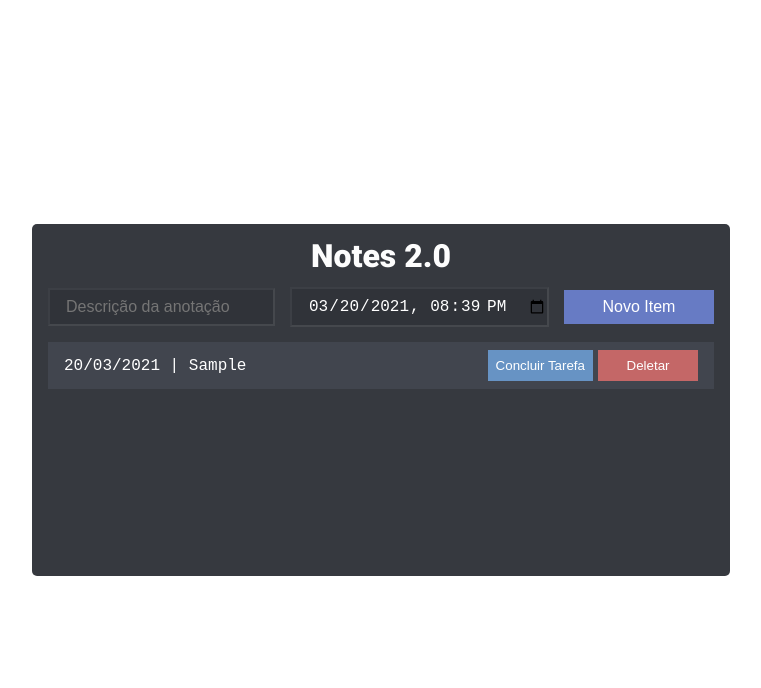
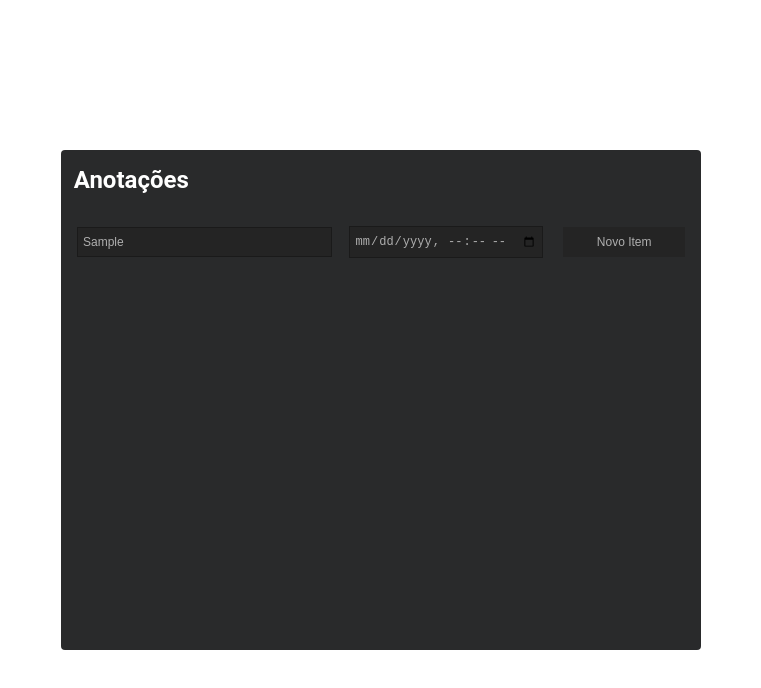
Before and after one commit to andersonmdn/alura, a plain HTML site: page JavaScript - WEB/index.html in a window 1280 px wide. Both pictures are taken after typing "Sample" into the empty fields and a click on the button "Novo Item". Shown: the whole page, without its empty margins (259-1020 px from the left). Drawn offline with nearby package versions, Linux system fonts and the light colour scheme; a web font is replaced by a local one.

Commit message:
JS Course 100% and Update CSS

```diff
--- a/JavaScript - WEB/assets/css/app.css
+++ /dev/null
@@ -1,7 +0,0 @@
-.app {
-	display: flex;
-	align-items: center;
-	justify-content: center;
-	width: 100vw;
-	height: 100vh;
-}
--- a/JavaScript - WEB/assets/css/button.css
+++ /dev/null
@@ -1,24 +0,0 @@
-.button {
-	border: 1px;
-	color: #ffffff;
-	text-transform: capitalize;
-	cursor: pointer;
-	padding: 0.5rem;
-	min-width: 100px;
-}
-
-.button + .button {
-	margin-left: 5px;
-}
-
-.button--done {
-	background: #677BC4;
-}
-
-.button--check {
-	background: #6793c4;
-}
-
-.button--delete {
-	background: #c46767;
-}
--- a/JavaScript - WEB/assets/css/list/list-item.css
+++ /dev/null
@@ -1,17 +0,0 @@
-.list__item {
-	background-color: #41454e;
-	color: #ffffff;
-	display: flex;
-	justify-content: space-between;
-	align-items: center;
-	margin-bottom: 0.5rem;
-	padding: 0.5rem 1rem;
-}
-
-.list__item__buttons {
-
-}
-
-.list__item--done {
-	text-decoration: line-through;
- }
--- a/JavaScript - WEB/assets/css/list/list.css
+++ /dev/null
@@ -1,42 +0,0 @@
-.list {
-	margin-top: 15px;
-	list-style: none;
-	width: 100%;
-}
-/*
-.task {
-	background-color: rgba(255, 255, 255, 0.1);
-	color: #F6F1D1;
-	display: flex;
-	justify-content: space-between;
-	margin-bottom: 0.5rem;
-	padding: 1rem 3rem;
-}
-
-.check-button, .delete-button {
-background-color: #F6F1D1;
-border: none;
-box-shadow: 0 0 8px rgba(0, 0, 0, 0.1);
-outline: none;
-border-radius: 2px;
-cursor: pointer;
-}
-
-.task.done .check-button {
-background-color: #46494C;
-color: #F6F1D1;
-}
-
-.check-icon {
-display: block;
-padding: 1px;
-width: 10px;
-height: 10px;
-background-color: transparent;
-border-radius: 50%;
-}
-
-.task.done .check-icon {
-background-color: #0B2027;
-}
-*/
--- a/JavaScript - WEB/assets/css/reset.css
+++ /dev/null
@@ -1,48 +0,0 @@
-/* http://meyerweb.com/eric/tools/css/reset/
-   v2.0 | 20110126
-   License: none (public domain)
-*/
-
-html, body, div, span, applet, object, iframe,
-h1, h2, h3, h4, h5, h6, p, blockquote, pre,
-a, abbr, acronym, address, big, cite, code,
-del, dfn, em, img, ins, kbd, q, s, samp,
-small, strike, strong, sub, sup, tt, var,
-b, u, i, center,
-dl, dt, dd, ol, ul, li,
-fieldset, form, label, legend,
-table, caption, tbody, tfoot, thead, tr, th, td,
-article, aside, canvas, details, embed,
-figure, figcaption, footer, header, hgroup,
-menu, nav, output, ruby, section, summary,
-time, mark, audio, video {
-	margin: 0;
-	padding: 0;
-	border: 0;
-	font-size: 100%;
-	font: inherit;
-	vertical-align: baseline;
-}
-/* HTML5 display-role reset for older browsers */
-article, aside, details, figcaption, figure,
-footer, header, hgroup, menu, nav, section {
-	display: block;
-}
-body {
-	line-height: 1;
-}
-ol, ul {
-	list-style: none;
-}
-blockquote, q {
-	quotes: none;
-}
-blockquote:before, blockquote:after,
-q:before, q:after {
-	content: '';
-	content: none;
-}
-table {
-	border-collapse: collapse;
-	border-spacing: 0;
-}
--- /dev/null
+++ b/JavaScript - WEB/assets/css/style.css
@@ -0,0 +1,167 @@
+:root {
+	--white: #afafaf;
+	--background-1: #292a2b;
+	--background-2: #1a1a1a;
+	--background-3: #242424;
+}
+
+
+body {
+	margin: 0;
+}
+
+.app {
+	display: flex;
+	align-items: center;
+	justify-content: center;
+	width: 100vw;
+	height: 100vh;
+}
+
+.todo-list {
+	background-color: var(--background-1);
+	font-family: 'Roboto';
+	width: 50%;
+	/* max-width: 600px; */
+	min-height: 500px;
+	border-radius: 0.25rem;
+}
+
+.title {
+	font-size: 1.5rem;
+	padding: 0rem 0.8rem;
+	font-family: 'Roboto';
+	color: #fff;
+}
+
+.form {
+	padding: 1rem;
+	display: flex;
+	justify-content: space-between;
+	align-items: center;
+}
+
+.form ::placeholder {
+	color: inherit;
+	opacity: 1;
+}
+
+.form-input, .form-button {
+	border-radius: 0;
+	font-size: 0.75rem;
+}
+
+.form-input {
+	background: var(--background-3);
+	border-radius: 0.2px;
+	border: 1px solid var(--background-2);
+	color: var(--white);
+	outline: none;
+	padding: 0px 5px;
+}
+
+.form-input-anotacao {
+	min-height: 28px;
+	width: 40%;
+}
+
+.form-input-datetime {
+	min-height: 30px;
+	width: 30%;
+}
+
+.form-button {
+	min-height: 30px;
+	border: 1px;
+	color: var(--white);
+  	background: var(--background-3);
+	cursor: pointer;
+	margin-left: 0.25rem;
+	width: 20%;
+}
+
+.form-button:hover {
+	background: #161616;
+}
+
+.list {
+	padding: 0;
+	list-style: none;
+	width: 100%;
+}
+
+.task {
+  background-color: var(--background-3);
+  color: var(--white);
+  display: flex;
+  justify-content: space-between;
+  margin: 0 1rem;
+  padding: 1rem 1.5rem;
+}
+
+.task p {
+	max-width: 55%;
+}
+
+.button-group {
+	display: flex;
+	justify-content: center;
+	align-items: center;
+	width: 40%;
+}
+
+.check-button, .delete-button {
+	border-radius: 2px;
+	border: none;
+	box-shadow: 0 0 8px rgba(0, 0, 0, 0.1);
+	color: #fff;
+	cursor: pointer;
+	min-height: 24px;
+	outline: none;
+	text-transform: capitalize;
+	width: 100%;
+	max-width: 100px;
+}
+
+.check-button {
+	background: #60ad5e;
+	margin-right: 1rem;
+}
+
+.check-button:hover {
+	background: #2e7d32;
+}
+
+.delete-button {
+	background: #d32f2f;
+}
+
+.task.done .check-button {
+	background: #60ad5e;
+	color: #F6F1D1;
+}
+
+.check-icon {
+	display: block;
+	padding: 1px;
+	width: 10px;
+	height: 10px;
+	background-color: transparent;
+	border-radius: 50%;
+}
+
+.content {
+	margin: 0;
+}
+
+.content-data {
+	color: var(--white);
+	display: flex;
+	justify-content: flex-start;
+	margin-bottom: 0.5rem;
+	padding: 1rem 1.5rem;
+}
+
+.task.done .content {
+	text-decoration: line-through;
+}
--- a/JavaScript - WEB/assets/css/toDo/toDo-form.css
+++ /dev/null
@@ -1,38 +0,0 @@
-.to-do__form {
-	display: flex;
-	justify-content: center;
-	background-color: transparent;
-	display: flex;
-	justify-content: space-between;
-	align-items: center;
-}
-
-.to-do__form input,
-.to-do__form button {
-	border-radius: 0;
-	padding: 0.50rem 0;
-	font-size: 1rem;
-}
-
-.to-do__form input {
-	outline: none;
-	border-color: rgba(255, 255, 255, 0.1);
-	background-color: #303339;
-	width: 100%;
-	padding-left: 1rem;
-	color: #ffffff;
-}
-
-.to-do__form input + input {
-	margin-left: 15px;
-	margin-right: 15px;
-}
-
-.to-do__form button {
-	background: #677BC4;
-	min-width: 150px;
-}
-
-.to-do__form button:hover {
-	background: #5464a0;
-}
--- a/JavaScript - WEB/assets/css/toDo/toDo-title.css
+++ /dev/null
@@ -1,8 +0,0 @@
-.to-do__title {
-	font-size: 2rem;
-	font-family: "Roboto", serif;
-	color: #FDFDFD;
-	margin-bottom: 15px;
-	text-align: center;
-	font-weight: 800;
-}
--- a/JavaScript - WEB/assets/css/toDo/toDo.css
+++ /dev/null
@@ -1,8 +0,0 @@
-.to-do {
-	background-color: #36393F;
-	font-family: "Space Mono", monospace;
-	padding: 1rem;
-	min-width: 50vw;
-	min-height: 40vh;
-	border-radius: 5px;
-}
--- /dev/null
+++ b/JavaScript - WEB/componentes/carregaTarefa.js
@@ -0,0 +1,15 @@
+import { ordenaDatas, removeDatasRepetidas } from "../service/data.js"
+import { criaData } from "./criaData.js"
+export const carregaTarefa = () => {
+    const lista = document.querySelector('[data-list]')
+
+    const tarefasCadastradas = JSON.parse(localStorage.getItem('tarefas'))||[]
+
+    lista.innerHTML = " "
+    const dataUnicas = removeDatasRepetidas(tarefasCadastradas)
+    ordenaDatas(dataUnicas)
+
+	 dataUnicas.forEach((dia) => {
+        lista.appendChild(criaData(dia))
+    })
+}
--- a/JavaScript - WEB/componentes/concluiTarefa.js
+++ b/JavaScript - WEB/componentes/concluiTarefa.js
@@ -1,23 +1,25 @@
-const BotaoConclui = () => {
-	const botaoConclui = document.createElement('button')
+const concluirTarefa = ( atualiza, id) => {
+    const tarefaCadastradas = JSON.parse(localStorage.getItem('tarefas'))
 
-	botaoConclui.classList.add('button')
-	botaoConclui.classList.add('button--check')
-	botaoConclui.innerText = 'Concluir Tarefa'
+    tarefaCadastradas[id].concluida = !tarefaCadastradas[id].concluida
+    localStorage.setItem('tarefas', JSON.stringify(tarefaCadastradas))
 
-	botaoConclui.addEventListener('click', concluirTarefa)
+    atualiza()
 
-	return botaoConclui
 }
 
-const concluirTarefa = (evento) => {
-	const botaoConclui = evento.target
+const BotaoConclui = (atualiza, id) => {
+    const botaoConclui = document.createElement('button')
 
-	const tarefaCompleta = botaoConclui.parentElement.parentElement
+    botaoConclui.classList.add('check-button')
+    botaoConclui.innerText = 'concluir'
 
-	botaoConclui.innerText = botaoConclui.innerText == "Concluir Tarefa" ? "Abrir Tarefa" : "Concluir Tarefa";
+    botaoConclui.addEventListener('click', ()=> concluirTarefa(atualiza, id))
 
-	tarefaCompleta.classList.toggle('list__item--done')
+    return botaoConclui
+
 }
 
+
+
 export default BotaoConclui
--- /dev/null
+++ b/JavaScript - WEB/componentes/criaData.js
@@ -0,0 +1,23 @@
+import {Tarefa} from './criaTarefa.js'
+
+export const criaData = (data) => {
+    const tarefas = JSON.parse(localStorage.getItem('tarefas'))||[]
+    const dataMoment = moment(data, 'DD/MM/YYYY')
+    const dataTopo = document.createElement('li')
+    const conteudo = `<p class="content-data">${dataMoment.format('DD/MM/YYYY')}</p>`
+
+
+    dataTopo.innerHTML = conteudo
+
+    tarefas.forEach(((tarefa, id) => {
+        const dia = moment(tarefa.dataFormatada, 'DD/MM/YYYY')
+
+        const diff = dataMoment.diff(dia)
+        if(diff === 0){
+            dataTopo.appendChild(Tarefa(tarefa, id))
+        }
+
+    }))
+
+    return dataTopo
+}
--- a/JavaScript - WEB/componentes/criaTarefa.js
+++ b/JavaScript - WEB/componentes/criaTarefa.js
@@ -1,48 +1,60 @@
+import { carregaTarefa } from './carregaTarefa.js'
 import BotaoConclui from './concluiTarefa.js'
 import BotaoDeleta from './deletaTarefa.js'
 
+
 export const handleNovoItem = (evento) => {
     evento.preventDefault()
-	const tarefas = JSON.parse(localStorage.getItem('tarefas')) || []
-
-	const lista = document.querySelector('[data-list]')
+    const tarefas = JSON.parse(localStorage.getItem('tarefas'))||[]
     const input = document.querySelector('[data-form-input]')
     const valor = input.value
 
-	const calendario = document.querySelector('[data-form-datetime]')
+    const calendario = document.querySelector('[data-form-date]')
     const data = moment(calendario.value)
 
-	if (!valor) {
-		return
-	}
+	 if (data.isValid()) {
+		const horario = data.format('HH:mm')
+		const dataFormatada = data.format('DD/MM/YYYY')
+		const concluida = false
 
 		const dados = {
-		text: valor,
-		data
+			valor,
+			dataFormatada,
+			horario,
+			concluida
 		}
-
-	lista.appendChild(Tarefa(dados))
 
 		const tarefasAtualizadas = [...tarefas, dados]
 
-	localStorage.setItem("tarefas", JSON.stringify(tarefasAtualizadas))
+		localStorage.setItem('tarefas', JSON.stringify(tarefasAtualizadas))
 
-	input.value = ""
+		input.value = " "
+
+		carregaTarefa()
+	 }
 }
 
-export const Tarefa = (dados) => {
+export const Tarefa = ({ valor, horario, concluida }, id) => {
+
 	const tarefa = document.createElement('li')
-	const buttons = document.createElement('div')
+	const grupoBotoes = document.createElement('div')
 
-	tarefa.classList.add('list__item')
-	buttons.classList.add('list__item__buttons')
-	const conteudo = `<p class="content">${dados.data.format('DD/MM/YYYY')} | ${dados.text}</p>`
+    const conteudo = `<p class="content">${horario} | ${valor}</p>`
+    if( concluida ) {
+       tarefa.classList.add('done')
+    }
+
+    tarefa.classList.add('task')
 
     tarefa.innerHTML = conteudo
+	 grupoBotoes.classList.add('button-group')
+	 grupoBotoes.appendChild(BotaoConclui(carregaTarefa, id))
+    grupoBotoes.appendChild(BotaoDeleta(carregaTarefa, id))
+	 tarefa.appendChild(grupoBotoes)
 
-	buttons.appendChild(BotaoConclui())
-	buttons.appendChild(BotaoDeleta())
-	tarefa.appendChild(buttons)
 
-	return tarefa;
+
+
+    return tarefa
+
 }
--- a/JavaScript - WEB/componentes/deletaTarefa.js
+++ b/JavaScript - WEB/componentes/deletaTarefa.js
@@ -1,22 +1,21 @@
-const BotaoDeleta = () => {
-	const botaoDeleta = document.createElement('button')
-
-	botaoDeleta.classList.add('button')
-	botaoDeleta.classList.add('button--delete')
-	botaoDeleta.innerText = 'deletar'
-	botaoDeleta.addEventListener('click', deletarTarefa)
-
-	return botaoDeleta
+const deletarTarefa = (atualiza, id) => {
+ const index = id
+ const tarefasCadastradas = JSON.parse(localStorage.getItem('tarefas'))
+ tarefasCadastradas.splice(index, 1)
+ localStorage.setItem('tarefas', JSON.stringify(tarefasCadastradas))
+ atualiza()
 }
 
-const deletarTarefa = (evento) => {
-	const botaoDeleta = evento.target
+const BotaoDeleta = (atualiza, id) => {
+    const botaoDeleta = document.createElement('button')
 
-	const tarefaCompleta = botaoDeleta.parentElement.parentElement
+	 botaoDeleta.classList.add('delete-button')
+    botaoDeleta.innerText = 'deletar'
+    botaoDeleta.addEventListener('click', ()=> deletarTarefa(atualiza, id))
 
-	tarefaCompleta.remove()
-
-	return botaoDeleta
+    return botaoDeleta
 }
 
+
+
 export default BotaoDeleta
--- a/JavaScript - WEB/index.html
+++ b/JavaScript - WEB/index.html
@@ -1,45 +1,32 @@
 <!DOCTYPE html>
-<html lang="pt-br">
-
+<html lang="en">
 <head>
   <meta charset="UTF-8">
   <meta name="viewport" content="width=device-width, initial-scale=1.0">
-	<link rel="stylesheet" href="./assets/css/reset.css">
-	<link rel="stylesheet" href="./assets/css/app.css">
-	<link rel="stylesheet" href="./assets/css/toDo/toDo.css">
-	<link rel="stylesheet" href="./assets/css/toDo/toDo-title.css">
-	<link rel="stylesheet" href="./assets/css/toDo/toDo-form.css">
-	<link rel="stylesheet" href="./assets/css/list/list.css">
-	<link rel="stylesheet" href="./assets/css/list/list-item.css">
-	<link rel="stylesheet" href="./assets/css/button.css">
-
-	<link rel="preconnect" href="https://fonts.gstatic.com">
-	<link href="https://fonts.googleapis.com/css2?family=Roboto:wght@100;300;400;500;700;900&display=swap"
-		rel="stylesheet">
-
-	<title>Notes</title>
+<link rel="stylesheet" href="./assets/css/style.css">
+<link rel="stylesheet" href="https://fonts.googleapis.com/css2?family=BioRhyme&amp;family=Space+Mono&amp;display=swap">
+<link rel="stylesheet" href="https://fonts.googleapis.com/icon?family=Material+Icons">
+<title>Ceep</title>
 </head>
-
 <body>
   <div class="app">
-		<div class="to-do">
-			<h1 class="to-do__title">
-				Notes 2.0
+	<div class="todo-list">
+		<h1 class="title">
+			Anotações
       </h1>
 
-			<form class="to-do__form" action="">
-				<input type="text" placeholder="Descrição da anotação" data-form-input />
-				<input type="datetime-local" placeholder="Exemplo: 2020-02-01" data-form-datetime />
-				<button class="button" data-form-button> Novo Item </button>
+		<form class="form" action="">
+			<input class="form-input form-input-anotacao" type="text" placeholder="Descrição da anotação" data-form-input>
+
+			<input class="form-input form-input-datetime" type="datetime-local" placeholder="preencha 2020-02-23" data-form-date>
+			<button class="form-button" data-form-button> Novo Item </button>
       </form>
 
       <ul class="list" data-list>
 
       </ul>
     </div>
-
-		<script src="https://cdnjs.cloudflare.com/ajax/libs/moment.js/2.29.1/moment.min.js"></script>
+	<script src="https://cdnjs.cloudflare.com/ajax/libs/moment.js/2.29.0/moment.min.js"></script>
     <script type="module" src="main.js"></script>
 </body>
-
 </html>
--- a/JavaScript - WEB/main.js
+++ b/JavaScript - WEB/main.js
@@ -1,12 +1,7 @@
-import { handleNovoItem } from './componentes/criaTarefa.js'
-
+import {handleNovoItem} from './componentes/criaTarefa.js'
+import {carregaTarefa} from './componentes/carregaTarefa.js'
 const novaTarefa = document.querySelector('[data-form-button]')
 
 novaTarefa.addEventListener('click', handleNovoItem)
 
-const setInitialDate = () => {
-	var today = new Date();
-	document.querySelector('[data-form-datetime]').value = moment(today).format(moment.HTML5_FMT.DATETIME_LOCAL);
-}
-
-setInitialDate();
+carregaTarefa()
--- /dev/null
+++ b/JavaScript - WEB/service/data.js
@@ -0,0 +1,19 @@
+export const removeDatasRepetidas = (datas) => {
+
+    const datasUnicas = []
+    datas.forEach((data => {
+        if(datasUnicas.indexOf(data.dataFormatada) === -1){
+            datasUnicas.push(data.dataFormatada)
+        }
+    }))
+    return datasUnicas
+}
+
+
+export const ordenaDatas = (data) => {
+    data.sort((a, b) => {
+        const primeiraData = moment(a, 'DD/MM/YYYY').format('YYYYMMDD')
+        const segundaData = moment(b, 'DD/MM/YYYY').format('YYYYMMDD')
+       return primeiraData - segundaData
+    })
+}
```
Also changed, not shown: JavaScript - WEB/README.md. Lines whose indentation alone changed are shown as unchanged.
